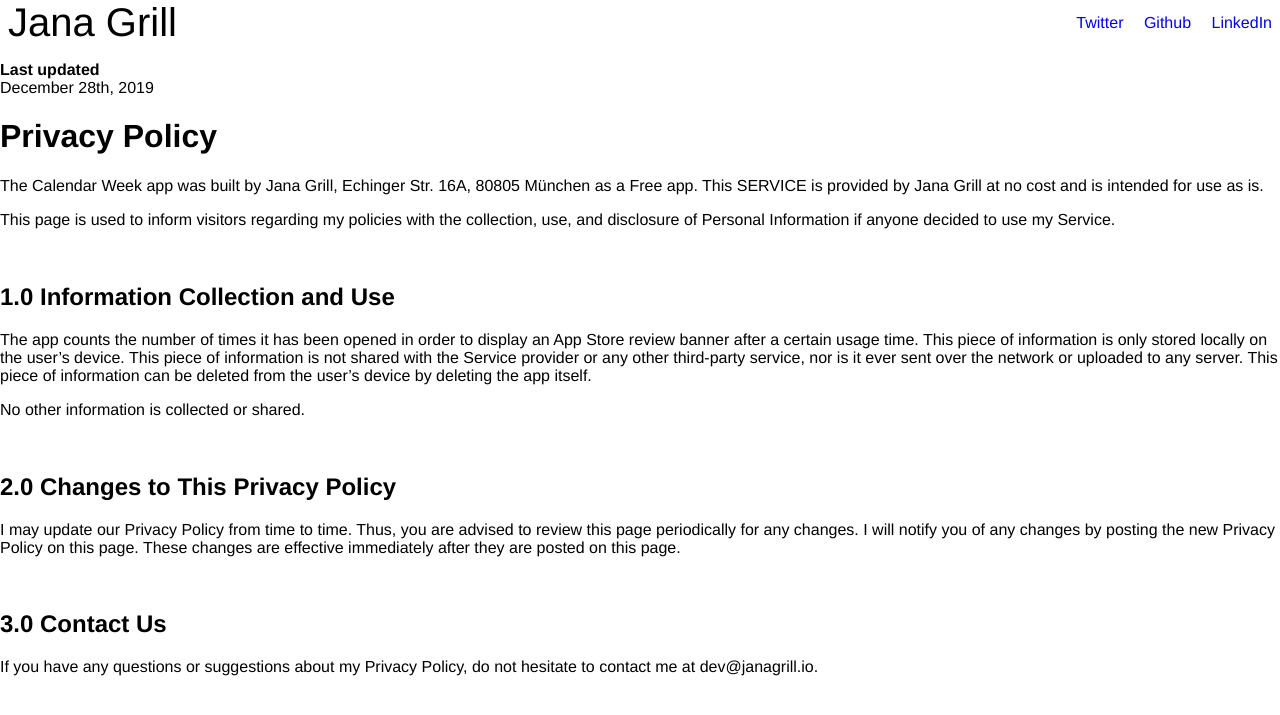
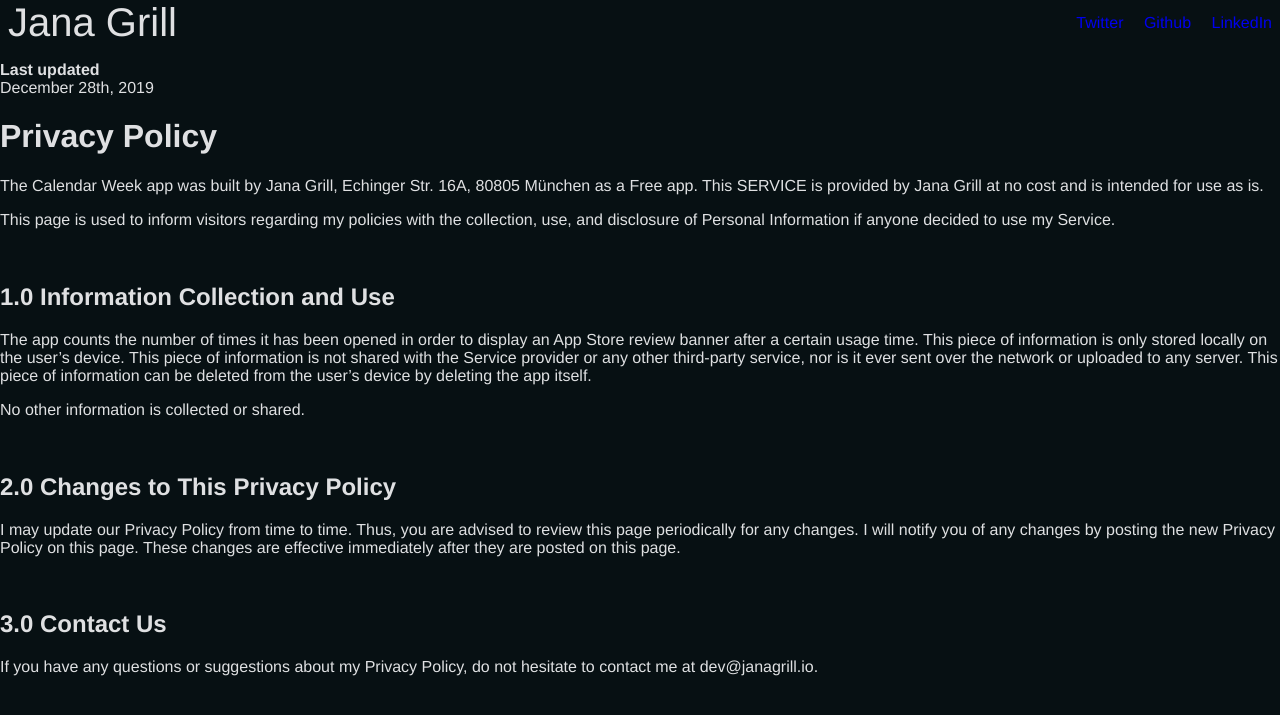
Before and after one commit to janagrill/janagrill.github.io, a Jekyll site: the page built from imprint.markdown, in a window 1280 px wide. Shown: the top 715 px of the page. Built offline with Jekyll 4.4.1, drawn with Linux system fonts in a browser that asks for light colours.

Commit message:
Adjust colors

```diff
--- a/_sass/footer.scss
+++ b/_sass/footer.scss
@@ -6,6 +6,7 @@
 	}
 
 	&__link {
+		color: $color-link;
 		text-decoration: none;
 		padding: 0 $spacing-default;
 	}
--- a/_sass/scaffolding.scss
+++ b/_sass/scaffolding.scss
@@ -1,4 +1,6 @@
 body {
+	background-color: $color-background;
+	color: $color-primary-text;
 	font-family: "Helvetica Neue", Arial, sans-serif;
 	margin: 0;
 }
--- a/_sass/stage.scss
+++ b/_sass/stage.scss
@@ -1,5 +1,6 @@
 .stage {
-	display: flex;
+    display: flex;
+    justify-content: flex-end;
 	align-items: center;
     position: relative;
     min-height: 70vh;
@@ -13,8 +14,8 @@
 
         background:
             linear-gradient(
-                rgba($image-overlay-color, $image-overlay-transparency),
-                rgba($image-overlay-color, $image-overlay-transparency)
+                rgba($image-overlay-color-start, $image-overlay-transparency),
+                rgba($image-overlay-color-end, $image-overlay-transparency)
             ),
             url(../images/belgrade.jpg);
 
@@ -26,14 +27,14 @@
     &__content {
     	position: relative;
     	color: $color-secondary-text;
-    	text-align: center;
-    	padding: $spacing-default;
+    	text-align: right;
+    	padding: 50px;
     }
 
     &__avatar {
     	display: block;
     	width: 100px;
-    	margin: 0 auto;
+    	margin-left: auto;
     	border-radius: 50%;
     	margin-bottom: 20px;
     }
--- a/_sass/variables.scss
+++ b/_sass/variables.scss
@@ -10,7 +10,9 @@ $color-ivory: #dfe0e2;
 // Semantic color
 $color-background: $color-black;
 $color-primary-text: $color-ivory;
-$color-secondary-text: $color-gray;
+$color-secondary-text: $color-black;
+$color-link: $color-pink;
 
-$image-overlay-color: $color-pink;
+$image-overlay-color-start: $color-pink;
+$image-overlay-color-end: $color-gray;
 $image-overlay-transparency: 0.6;
```
